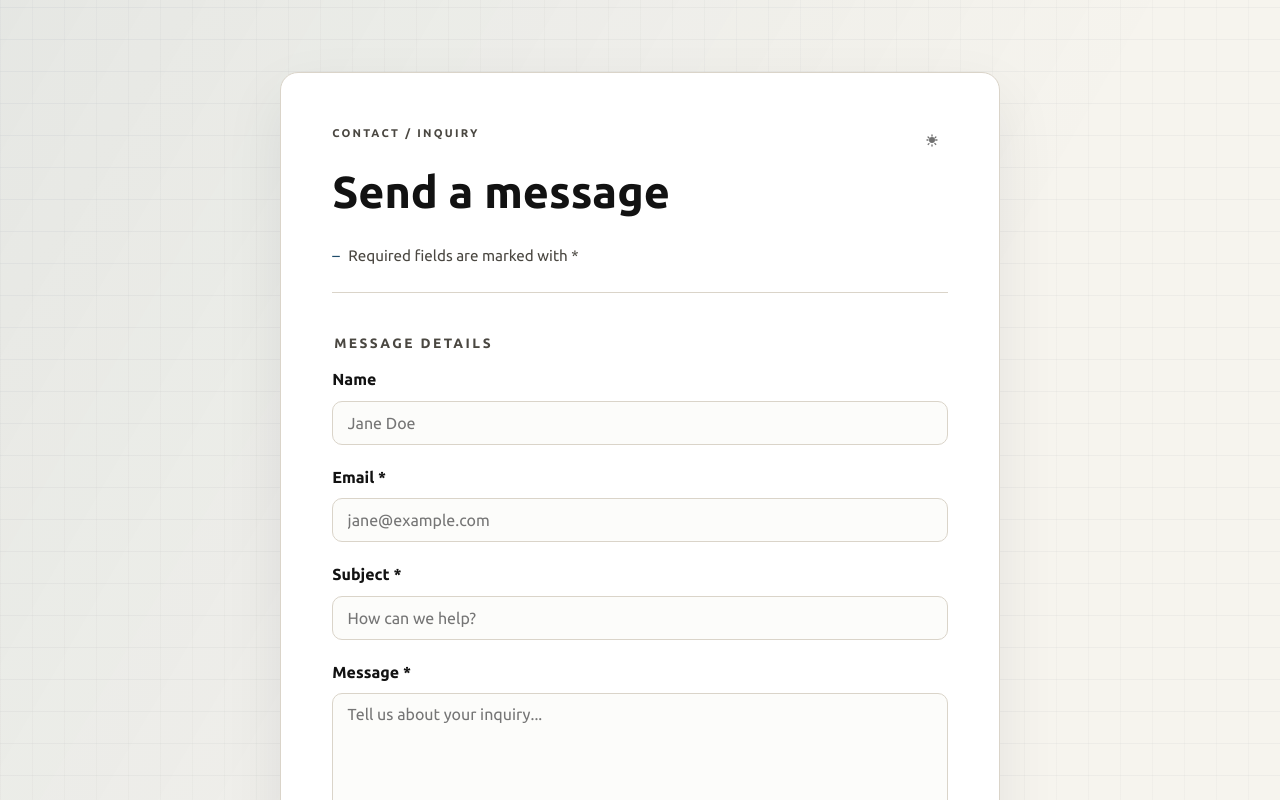
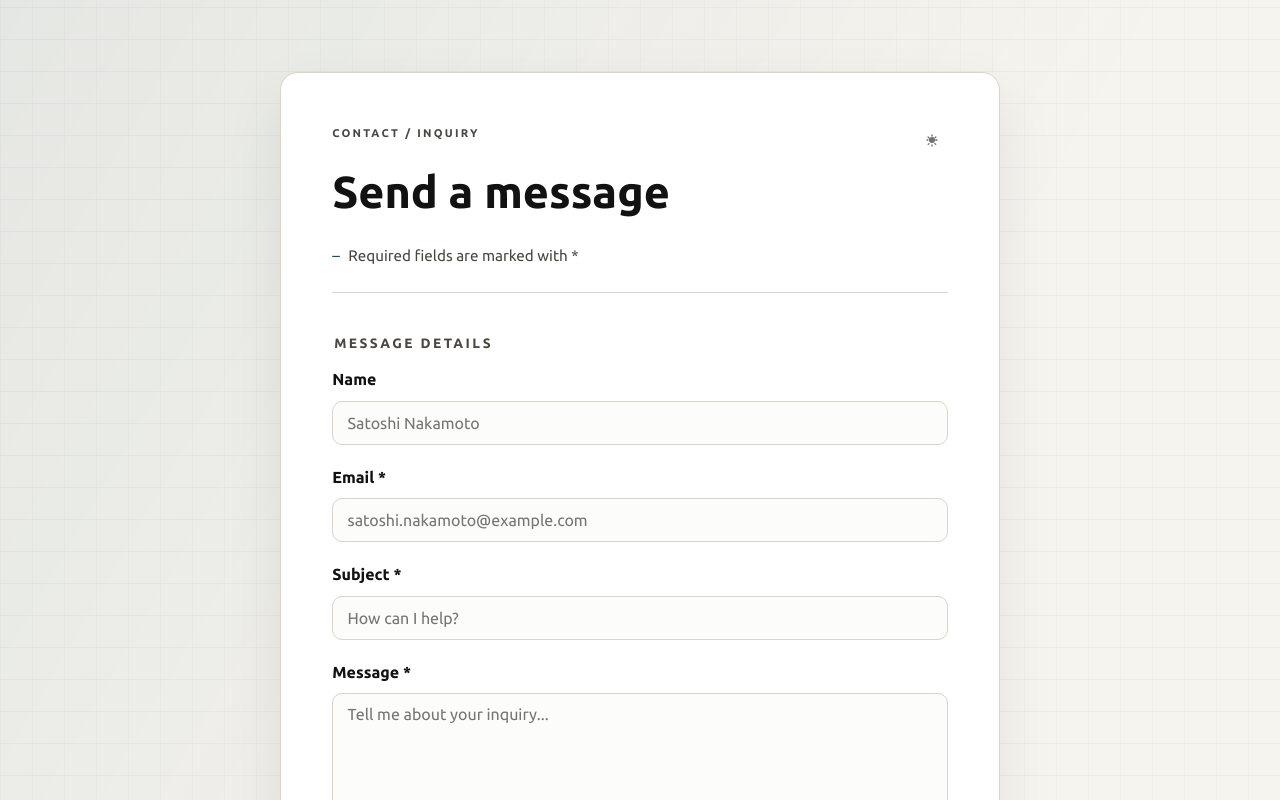
Before and after one commit to dceoy/cloudflare-inquiry-web-form, a React (Vite) app: page / in a window 1280 px wide. Shown: the top 800 px of the page. Built offline with nearby package versions, Linux system fonts and the light colour scheme; no server answers.

Commit message:
Update form placeholders

```diff
--- a/src/App.tsx
+++ b/src/App.tsx
@@ -341,7 +341,7 @@ function App() {
                 value={formState.name}
                 onChange={handleChange("name")}
                 className={errors.name ? "error" : ""}
-                placeholder="Jane Doe"
+                placeholder="Satoshi Nakamoto"
               />
               {errors.name && (
                 <p className="field-error" role="alert">
@@ -361,7 +361,7 @@ function App() {
                 value={formState.email}
                 onChange={handleChange("email")}
                 className={errors.email ? "error" : ""}
-                placeholder="jane@example.com"
+                placeholder="satoshi.nakamoto@example.com"
                 required
               />
               {errors.email && (
@@ -381,7 +381,7 @@ function App() {
                 value={formState.subject}
                 onChange={handleChange("subject")}
                 className={errors.subject ? "error" : ""}
-                placeholder="How can we help?"
+                placeholder="How can I help?"
                 required
               />
               {errors.subject && (
@@ -401,7 +401,7 @@ function App() {
                 value={formState.message}
                 onChange={handleChange("message")}
                 className={errors.message ? "error" : ""}
-                placeholder="Tell us about your inquiry..."
+                placeholder="Tell me about your inquiry..."
                 required
               />
               <div className="field-meta">
```
